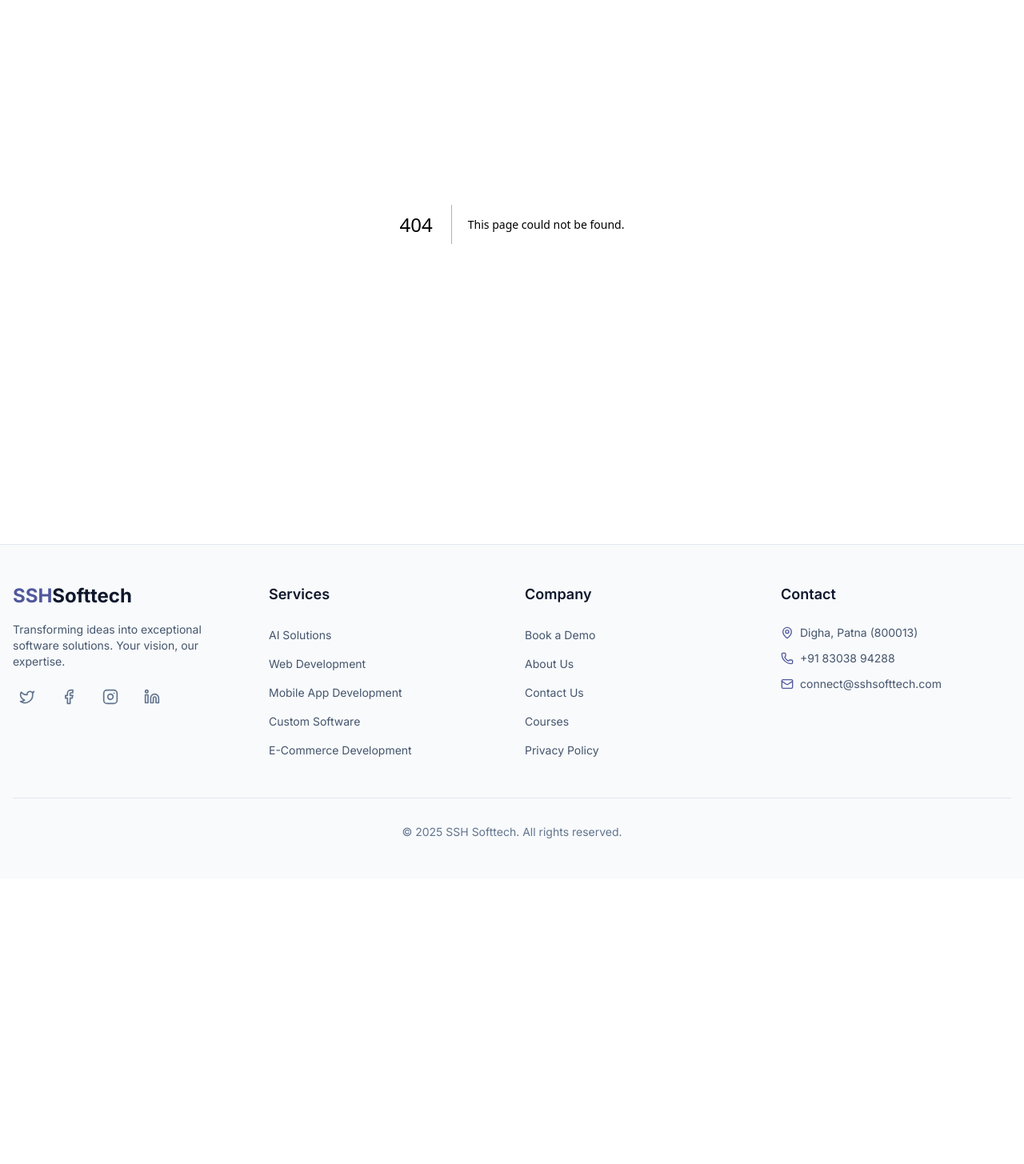
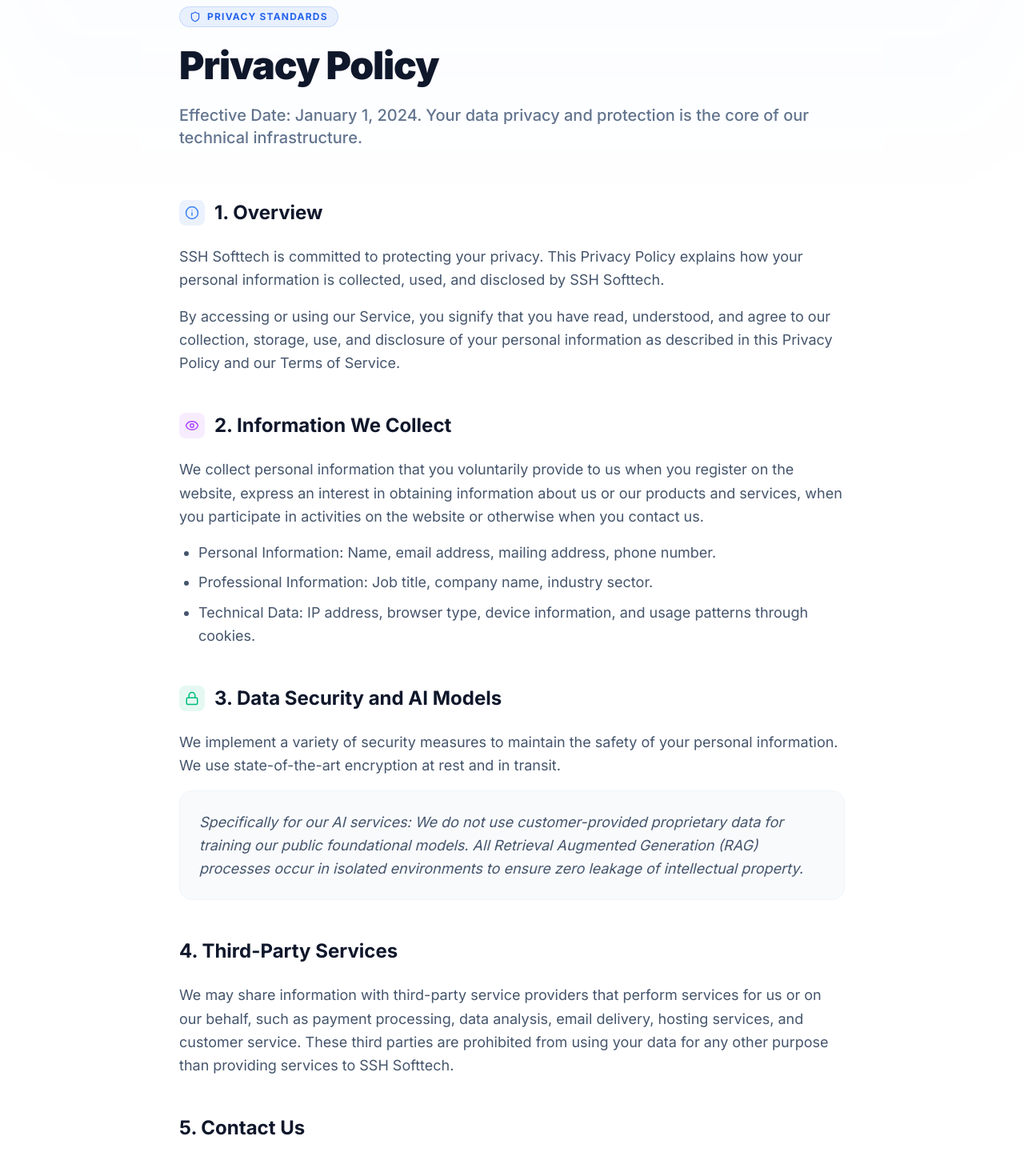
Before and after one commit to atul030702/ssh-softtech, a Next.js app: page /privacy-policy in a window 1280 px wide. Before the commit this address had no page. Shown: the part 120-1575 px from the top of the page at 80% size. Before the commit the page ends 1218 px from the top, so only its background shows below. Built offline with nearby package versions, Linux system fonts and the light colour scheme.

Commit message:
add: privacy policy

```diff
--- /dev/null
+++ b/src/app/privacy-policy/page.tsx
@@ -0,0 +1,111 @@
+import { Shield, Lock, Eye, Info } from 'lucide-react';
+
+const PrivacyPolicy = () => {
+
+    return (
+        <div className="relative pt-32 pb-32 bg-white dark:bg-slate-950 min-h-screen text-slate-900 dark:text-slate-100 selection:bg-brand-500/30">
+            {/* Abstract Background Decoration */}
+            <div className="absolute inset-0 z-0 overflow-hidden pointer-events-none">
+                <div className="absolute top-0 left-1/2 -translate-x-1/2 w-full max-w-7xl h-96 bg-linear-to-b from-brand-500/5 to-transparent blur-3xl opacity-50" />
+            </div>
+
+            <div className="relative z-10 max-w-4xl mx-auto px-6 lg:px-8">
+                {/* Document Header */}
+                <header className="mb-16 animate-fade-in-up">
+                    <div className="inline-flex items-center gap-2 px-3 py-1 rounded-full bg-brand-500/10 border border-brand-500/20 text-brand-600 dark:text-brand-400 text-xs font-bold uppercase tracking-widest mb-6">
+                        <Shield size={14} />
+                        <span>Privacy Standards</span>
+                    </div>
+                    <h1 className="text-3xl md:text-4xl lg:text-5xl font-black tracking-tight mb-6">
+                        Privacy Policy
+                    </h1>
+                    <p className="text-xl text-slate-500 dark:text-slate-400 font-medium">
+                        Effective Date: January 1, 2024. Your data privacy and protection is the core of our technical infrastructure.
+                    </p>
+                </header>
+
+                {/* Content Body */}
+                <div className="space-y-12 animate-fade-in-up" style={{ animationDelay: '0.1s' }}>
+                    <section className="prose prose-slate dark:prose-invert max-w-none">
+                        <h2 className="text-2xl font-bold flex items-center gap-3 mb-6">
+                            <span className="w-8 h-8 rounded-lg bg-brand-500/10 flex items-center justify-center text-brand-500">
+                                <Info size={18} />
+                            </span>
+                            1. Overview
+                        </h2>
+                        <div className="space-y-4 text-slate-600 dark:text-slate-400 leading-relaxed text-lg">
+                            <p>
+                                SSH Softtech is committed to protecting your privacy. This Privacy Policy explains how your personal information is collected, used, and disclosed by SSH Softtech.
+                            </p>
+                            <p>
+                                By accessing or using our Service, you signify that you have read, understood, and agree to our collection, storage, use, and disclosure of your personal information as described in this Privacy Policy and our Terms of Service.
+                            </p>
+                        </div>
+                    </section>
+
+                    <section className="prose prose-slate dark:prose-invert max-w-none">
+                        <h2 className="text-2xl font-bold flex items-center gap-3 mb-6">
+                            <span className="w-8 h-8 rounded-lg bg-purple-500/10 flex items-center justify-center text-purple-500">
+                                <Eye size={18} />
+                            </span>
+                            2. Information We Collect
+                        </h2>
+                        <div className="space-y-4 text-slate-600 dark:text-slate-400 leading-relaxed text-lg">
+                            <p>
+                                We collect personal information that you voluntarily provide to us when you register on the website, express an interest in obtaining information about us or our products and services, when you participate in activities on the website or otherwise when you contact us.
+                            </p>
+                            <ul className="list-disc pl-6 space-y-2">
+                                <li>Personal Information: Name, email address, mailing address, phone number.</li>
+                                <li>Professional Information: Job title, company name, industry sector.</li>
+                                <li>Technical Data: IP address, browser type, device information, and usage patterns through cookies.</li>
+                            </ul>
+                        </div>
+                    </section>
+
+                    <section className="prose prose-slate dark:prose-invert max-w-none">
+                        <h2 className="text-2xl font-bold flex items-center gap-3 mb-6">
+                            <span className="w-8 h-8 rounded-lg bg-emerald-500/10 flex items-center justify-center text-emerald-500">
+                                <Lock size={18} />
+                            </span>
+                            3. Data Security and AI Models
+                        </h2>
+                        <div className="space-y-4 text-slate-600 dark:text-slate-400 leading-relaxed text-lg">
+                            <p>
+                                We implement a variety of security measures to maintain the safety of your personal information. We use state-of-the-art encryption at rest and in transit.
+                            </p>
+                            <p className="p-6 rounded-2xl bg-slate-50 dark:bg-white/5 border border-slate-100 dark:border-white/10 italic">
+                                Specifically for our AI services: We do not use customer-provided proprietary data for training our public foundational models. All Retrieval Augmented Generation (RAG) processes occur in isolated environments to ensure zero leakage of intellectual property.
+                            </p>
+                        </div>
+                    </section>
+
+                    <section className="prose prose-slate dark:prose-invert max-w-none">
+                        <h2 className="text-2xl font-bold mb-6">4. Third-Party Services</h2>
+                        <p className="text-slate-600 dark:text-slate-400 leading-relaxed text-lg">
+                            We may share information with third-party service providers that perform services for us or on our behalf, such as payment processing, data analysis, email delivery, hosting services, and customer service. These third parties are prohibited from using your data for any other purpose than providing services to SSH Softtech.
+                        </p>
+                    </section>
+
+                    <section className="prose prose-slate dark:prose-invert max-w-none">
+                        <h2 className="text-2xl font-bold mb-6">5. Contact Us</h2>
+                        <p className="text-slate-600 dark:text-slate-400 leading-relaxed text-lg mb-8">
+                            If you have any questions or concerns about this Privacy Policy, please contact our Data Protection Officer at:
+                        </p>
+                        <div className="p-8 rounded-2xl bg-brand-500/5 border border-brand-500/10">
+                            <p className="font-bold text-slate-900 dark:text-white">SSH Softtech Global</p>
+                            <p className="text-slate-600 dark:text-slate-400">Email: connect@sshsofttech.com</p>
+                            <p className="text-slate-600 dark:text-slate-400">Address: Digha, Patna (800013)</p>
+                        </div>
+                    </section>
+                </div>
+
+                {/* Footer of the document */}
+                <footer className="mt-20 pt-10 border-t border-slate-100 dark:border-white/10 text-slate-400 text-sm italic">
+                    <p>This policy is reviewed annually and updated as necessary to comply with evolving data protection regulations globally (GDPR, CCPA).</p>
+                </footer>
+            </div>
+        </div>
+    );
+};
+
+export default PrivacyPolicy;
```
